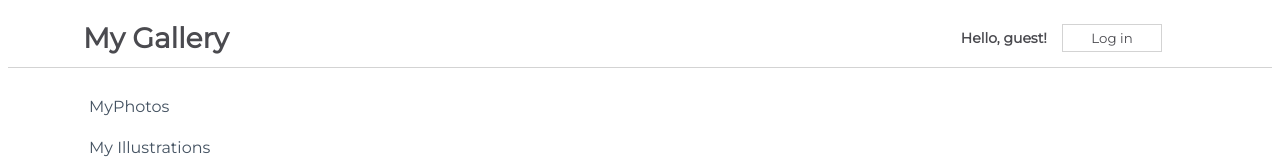
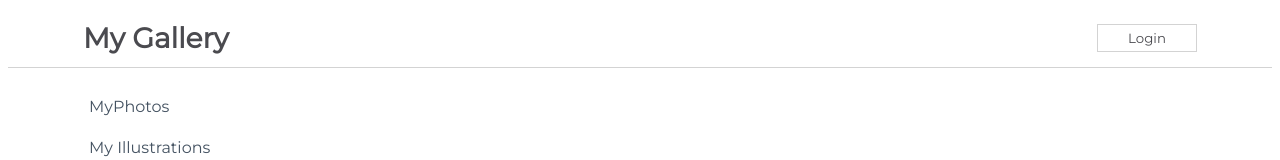
Before and after one commit to gayatrig19/react-challenges, a React (Create React App) app in the folder my-app/: page / in a window 1280 px wide. Shown: the top 160 px of the page. Built offline with nearby package versions, Linux system fonts and the light colour scheme.

Commit message:
Challenge 4 completed, Handling Events

```diff
--- a/my-app/src/App.js
+++ b/my-app/src/App.js
@@ -1,13 +1,15 @@
 import css from './App.module.css';
 import Sidebar from './components/Sidebar';
 import NavBarSimple from './components/NavBarSimple';
+import NavBarForm from './components/NavBarForm';
 
 function App() {
   return (
     <div className={css.App}>
       {/* Add your components here */}
       <Sidebar />
-      <NavBarSimple />
+      {/* <NavBarSimple /> */}
+      <NavBarForm />
     </div>
   );
 }
--- /dev/null
+++ b/my-app/src/components/NavBarChild.js
@@ -0,0 +1,19 @@
+import React from 'react';
+
+function NavBarChild(props) {
+  return (
+      props.isLoggedIn ?
+      <button onClick={props.handleClick}>Login</button>
+      :
+      <form>
+        <label htmlFor="username">Username:</label>
+        <input type="text" placeholder="Username" name="username" />
+
+        <label htmlFor="password">Password:</label>
+        <input type="password" placeholder="Password" name="password" />
+        <button onClick={props.handleClick}>Submit</button>
+      </form>
+  )
+}
+
+export default NavBarChild;
--- /dev/null
+++ b/my-app/src/components/NavBarForm.js
@@ -0,0 +1,47 @@
+import React, { Component } from 'react';
+import css from './css/NavBarForm.module.css';
+import NavBarChild from './NavBarChild';
+
+
+class NavBarForm extends Component {
+    constructor(props) {
+      super(props)
+
+      this.state = {
+        isLoggedIn: true,
+      }
+    }
+
+  handleButtonClick = () => {
+    this.setState((prevState) => ({
+      isLoggedIn: prevState.isLoggedIn ? false : true
+    }), () => console.log(this.state.isLoggedIn))
+  };
+
+  render() {
+    return (
+      <div className={css.NavBar}>
+        <h1>My Gallery</h1>
+
+        {/* {this.state.isLoggedIn ?
+            <button onClick={() => this.handleButtonClick()}>Login</button>
+          :
+          <form>
+            <label htmlFor="username">Username:</label>
+            <input type="text" placeholder="Username" name="username" />
+
+            <label htmlFor="password">Password:</label>
+            <input type="password" placeholder="Password" name="password" />
+            <button onClick={() => this.handleButtonClick()}>Submit</button>
+          </form>
+        } */}
+
+        <NavBarChild
+        isLoggedIn={this.state.isLoggedIn}
+        handleClick={this.handleButtonClick} />
+      </div>
+    )
+  }
+}
+
+export default NavBarForm;
--- a/my-app/src/components/NavBarSimple.js
+++ b/my-app/src/components/NavBarSimple.js
@@ -11,12 +11,23 @@
         }
     }
 
-    handleClick = () => {
-        this.setState((prevState) => ({
-            message: prevState.message === "Hello, guest!" ? "Welcome back, user!" : "Hello, guest!",
-            buttonText: prevState.buttonText === "Logout" ? "Login" : "Logout",
-        }), ()=>  console.log(this.state.message))
+    // handleClick = () => {
+    //     this.setState((prevState) => ({
+    //         message: prevState.message === "Hello, guest!" ? "Welcome back, user!" : "Hello, guest!",
+    //         buttonText: prevState.buttonText === "Logout" ? "Login" : "Logout",
+    //     }), ()=>  console.log(this.state.message))
 
+    // }
+
+    handleClick() {
+        this.setState((prevState) => {
+            return {
+                message: prevState.message === "Hello, guest!" ? "Welcome back, user!" : "Hello, guest!",
+                buttonText: prevState.buttonText === "Logout" ? "Login" : "Logout",
+            };
+        }, () => {
+            console.log(this.state.message);
+        });
     }
 
     render() {
```
